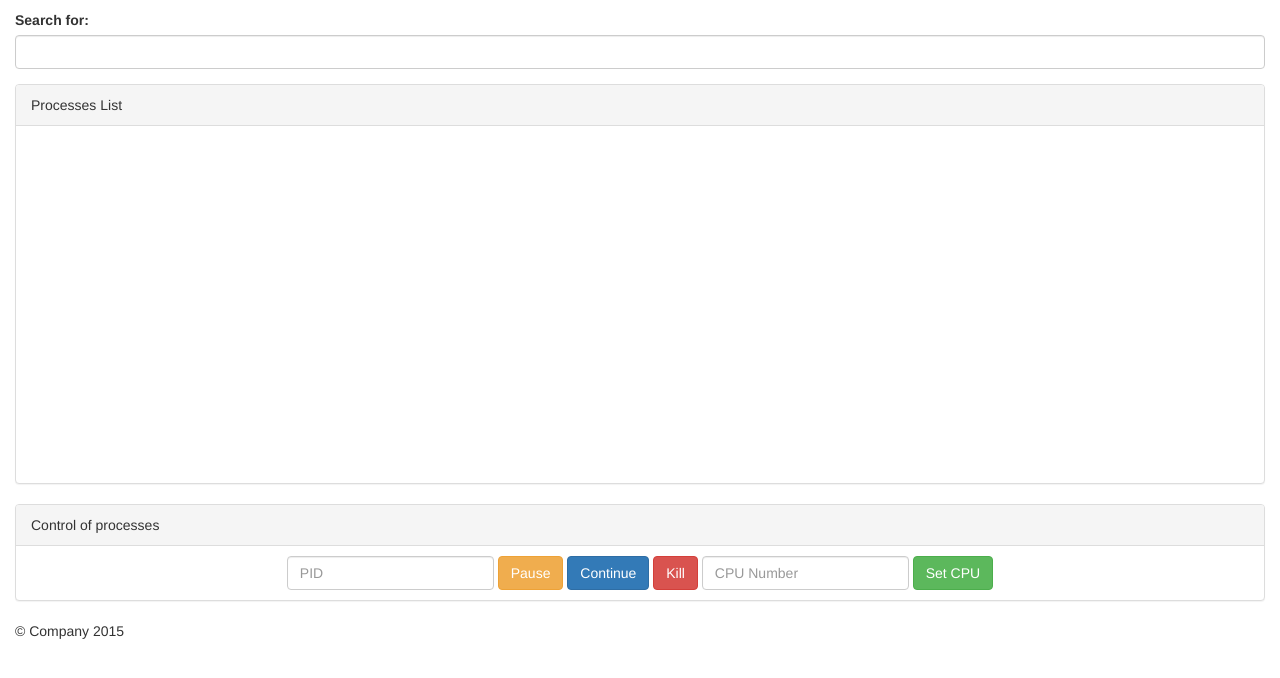
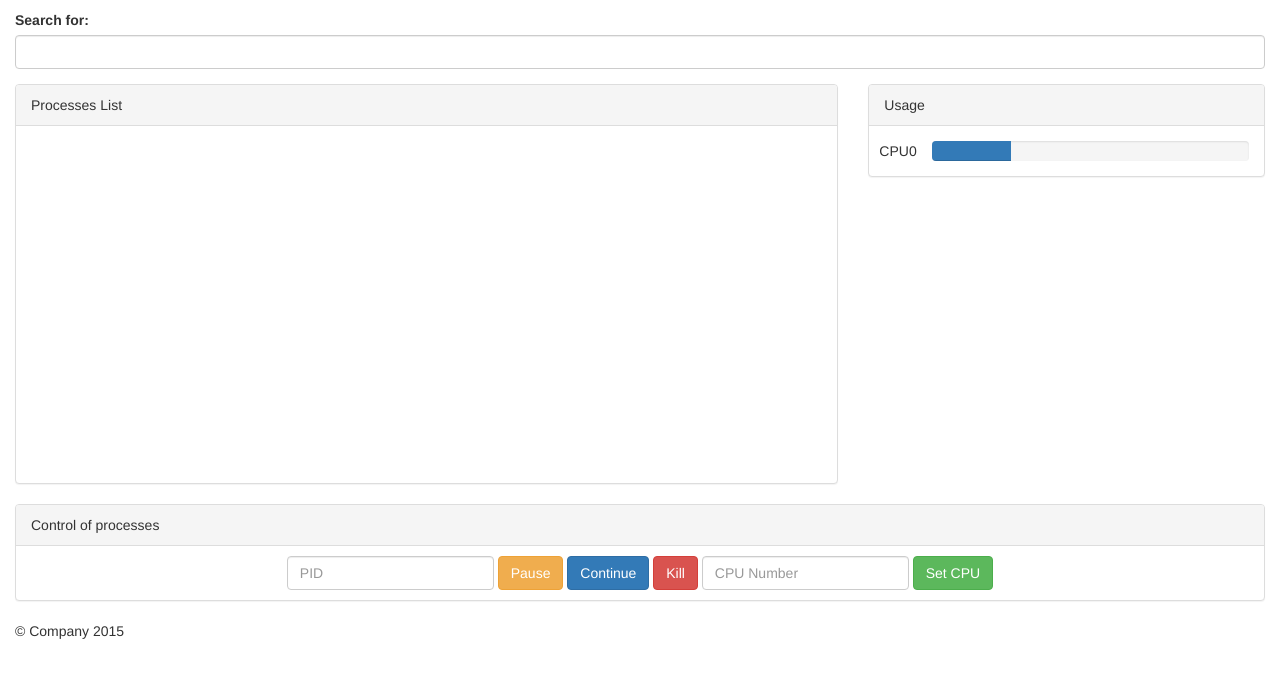
Before and after one commit to igormacedo/process-manager, a Flask app: template processmanager/templates/index.html in a window 1280 px wide. Shown: the part 46-724 px from the top of the page. Run offline with Flask 2, Linux system fonts and the light colour scheme; the template is opened without the code that fills it, so the values that code supplies are empty; some libraries are stand-ins or nearby versions.

Commit message:
progress bars for usage

```diff
--- a/processmanager/static/css/index.css
+++ b/processmanager/static/css/index.css
@@ -8,7 +8,15 @@
 	text-align: center;
 }
 
-/*div.scrollbody {
-	height: 200px;
-	overflow: auto;
-}*/
+td.namecol {
+	padding-left: 10px;
+}
+
+td.progresscol {
+	width: 100%;
+	padding: 15px;
+}
+
+.customprogress {
+	margin-bottom: 0px;
+}
--- a/processmanager/static/js/mainpage.js
+++ b/processmanager/static/js/mainpage.js
@@ -6,9 +6,11 @@ $(document).ready(function() {
 		socket.send('User has connected!');
 	});
 
-	socket.on('message', function(labels,processes) {
+	socket.on('message', function(labels,processes,cpu_usage,memory_usage) {
+		//console.log(memory_usage);
 		//$("#messages").append('<li>'+msg+'</li>');
 		// console.log(processes)
+		// Fill table with processes first
 		$('#proctable-header').empty()
 		$('#proctable-header').append("<tr id=\"tableheader\">	</tr>")
 
@@ -23,6 +25,34 @@ $(document).ready(function() {
 				$('#tablerow'+item).append("<td>"+processes[item][labels[info]]+"</td>")
 			}
 		}
+		if(cpu_usage == null) return;
+		// Fill table with cpus
+		$('#table-usage').empty();
+		for(var i = 0; i < cpu_usage.length; i++) {
+			$('#table-usage').append("<tr id=\"cpu"+i+"\"></tr>");
+			$('#cpu'+i).append("<td class=\"namecol\">CPU"+i+"</td>");
+			$('#cpu'+i).append("<td class=\"progresscol\">" +
+				"<div class=\"progress customprogress\">" +
+				"<div class=\"progress-bar\" role=\"progressbar\" style=\"width:"+Math.round(cpu_usage[i])+"%\" " +
+				"aria-valuenow=\"0\" aria-valuemin=\"0\" aria-valuemax=\"100\">"+Math.round(cpu_usage[i])+"%</div></div>");
+		}
+
+		if(memory_usage == null) return;
+		// Fill table with Virtual Memory and swap
+		$('#table-usage').append("<tr id=\"virtualmemory\"></tr>");
+		$('#virtualmemory').append("<td class=\"namecol\">Memory</td>");
+		$('#virtualmemory').append("<td class=\"progresscol\">" +
+			"<div class=\"progress customprogress\">" +
+			 "<div class=\"progress-bar\" role=\"progressbar\" style=\"width:"+Math.round(memory_usage[0])+"%\" " +
+			 "aria-valuenow=\"0\" aria-valuemin=\"0\" aria-valuemax=\"100\">"+Math.round(memory_usage[0])+"%</div></div>");
+
+		$('#table-usage').append("<tr id=\"swapmemory\"></tr>");
+		$('#swapmemory').append("<td class=\"namecol\">Swap</td>");
+		$('#swapmemory').append("<td class=\"progresscol\">" +
+			"<div class=\"progress customprogress\">" +
+			 "<div class=\"progress-bar\" role=\"progressbar\" style=\"width:"+Math.round(memory_usage[1])+"%\" " +
+			 "aria-valuenow=\"0\" aria-valuemin=\"0\" aria-valuemax=\"100\">"+Math.round(memory_usage[1])+"%</div></div>");
+
 	});
 
 	$('#searchbox').on('input', function() {
--- a/processmanager/templates/index.html
+++ b/processmanager/templates/index.html
@@ -25,6 +25,8 @@
             <input id="searchbox" class="form-control" type="text">
         </div>
 
+		<div class="row">
+			<div class="col-md-8">
 				<div class="panel panel-default" id="processes-panel">
 					<!-- Default panel contents -->
 					<div class="panel-heading">Processes List</div>
@@ -51,6 +53,23 @@
 						</tbody>
 						<!--/div-->
 					</table>
+				</div>
+			</div>
+			<div class="col-md-4">
+				<div class="panel panel-default">
+					<div class="panel-heading">Usage</div>
+					<table id="table-usage">
+						<tr>
+							<td class="namecol">CPU0</td>
+							<td class="progresscol">
+								<div class="progress customprogress">
+									<div class="progress-bar" role="progressbar" style="width: 25%" aria-valuenow="0" aria-valuemin="0" aria-valuemax="100"></div>
+								</div>
+							</td>
+						</tr>
+					</table>
+				</div>
+			</div>
 		</div>
 
 		<div class="panel panel-default" >
```
Also changed, not shown: processmanager/sockethandler.py (+18 -15 lines). Lines whose indentation alone changed are shown as unchanged.
